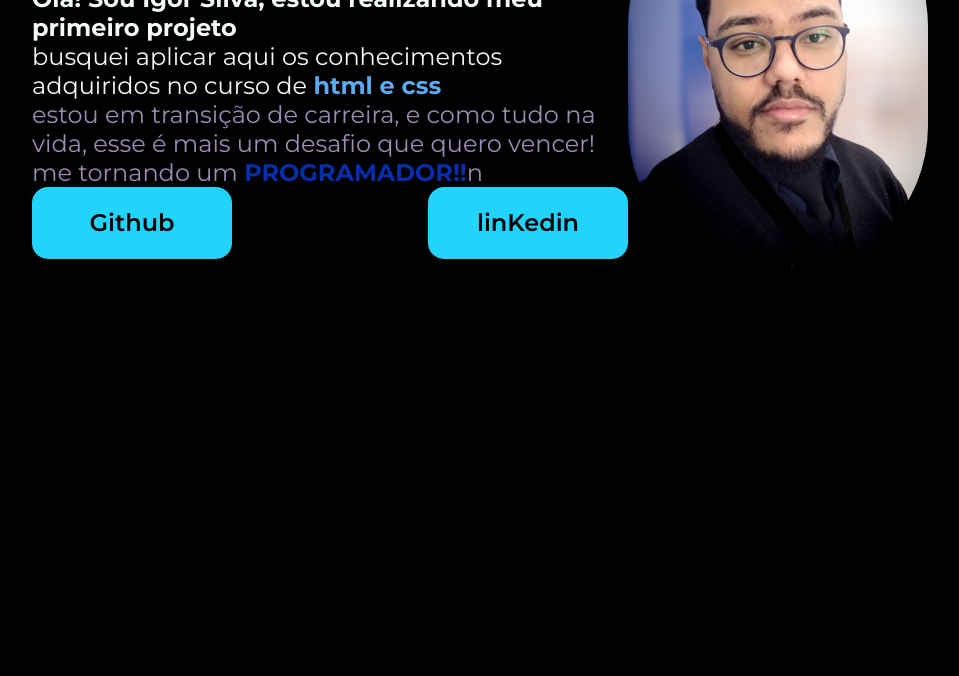
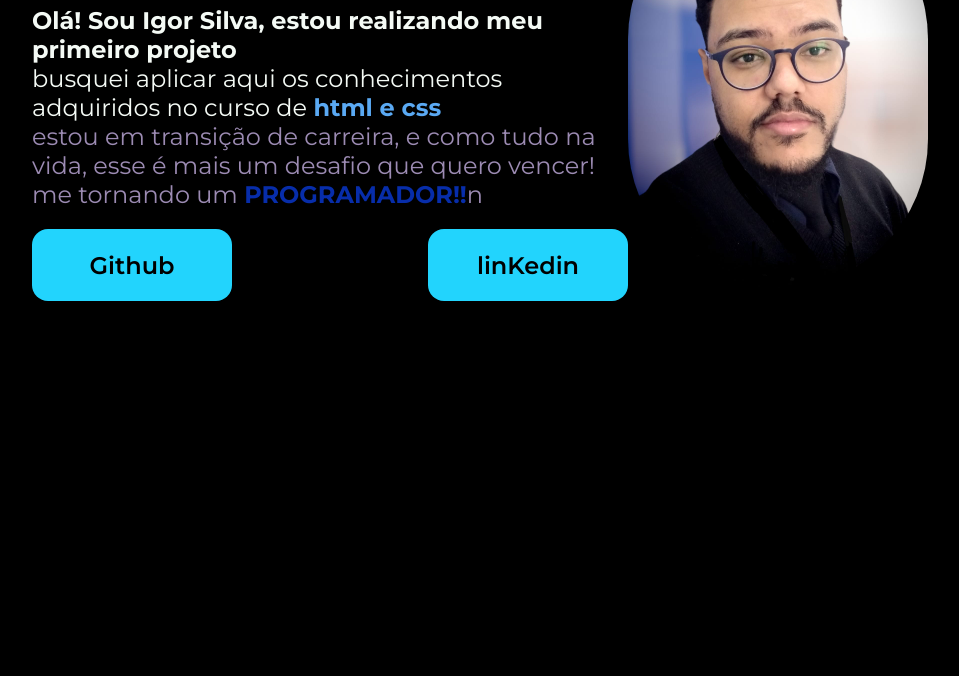
Before and after one commit to igorduarte1997/portf-lio, a plain HTML site: page index.html in a window 1280 px wide. Shown: the part 252-928 px from the top of the page, without its empty margins (160-1119 px from the left). Drawn offline with nearby package versions, Linux system fonts and the light colour scheme.

Commit message:
adicionando um espaço entre os botões e o texto

```diff
--- a/style.css
+++ b/style.css
@@ -17,7 +17,8 @@ color: #f4faf5;}
 
 .titulo-destaque {color: rgb(13, 224, 224);}
 
-h1 {color: #8FDBAB;}
+h1 {
+  color: #8FDBAB;}
 
 img {
   width: 300px;
@@ -48,6 +49,7 @@ gap: 0px;
   font-family:"Krona One", sans-serif;
 }
 .apresentacao__conteudo__texto{
+  margin-top: 40px;
   font-size: 24px;
   font-family: "Montserrat", sans-serif;
 }
@@ -60,6 +62,7 @@ gap: 0px;
   font-family: "Montserrat", sans-serif;
 }
 .apresentacao__links{
+  margin-top: 20px;
   display: flex;
   justify-content: space-between;
 
```
